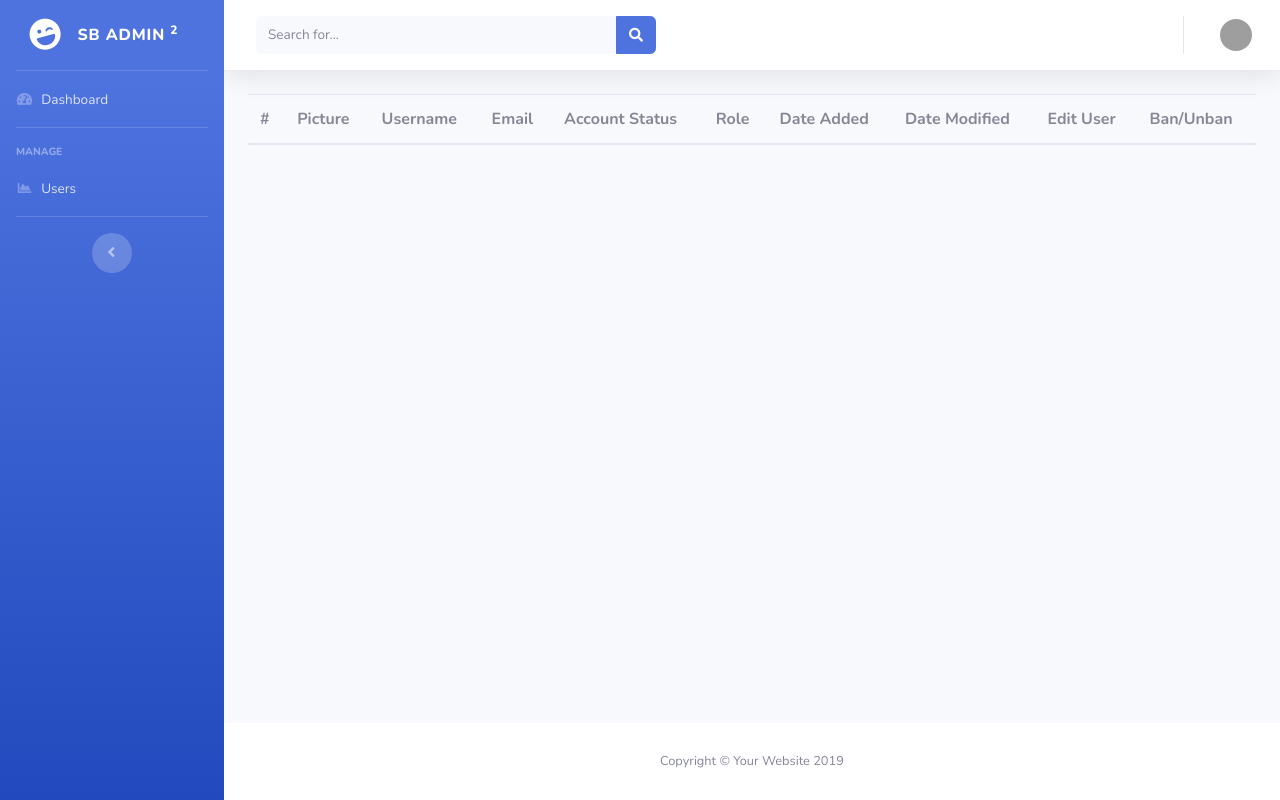
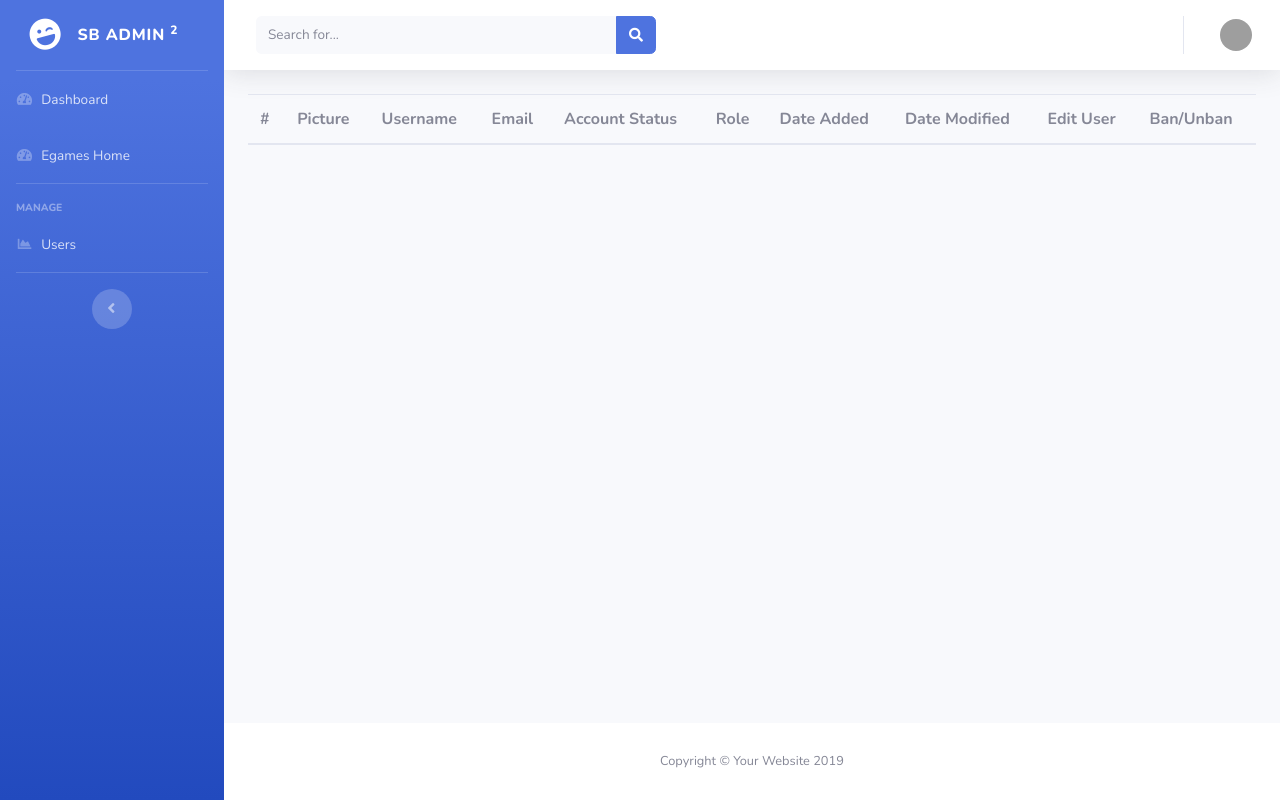
Before and after one commit to aleksa-stajcic/egames-project, a Laravel app: page /admin/users in a window 1280 px wide. Run offline with Laravel 8, Linux system fonts and the light colour scheme; the visitor is signed in with stand-in values (Sample User, id 1); data that the repository does not hold is empty; grey boxes are pictures that could not be loaded.

Commit message:
nav links

```diff
--- a/resources/views/shared/admin/sidebar.blade.php
+++ b/resources/views/shared/admin/sidebar.blade.php
@@ -20,6 +20,11 @@
         <a class="nav-link" href="{{ route('admin.index') }}">
           <i class="fas fa-fw fa-tachometer-alt"></i>
           <span>Dashboard</span></a>
+      </li>
+      <li class="nav-item">
+        <a class="nav-link" href="{{ route('home') }}">
+          <i class="fas fa-fw fa-tachometer-alt"></i>
+          <span>Egames Home</span></a>
       </li>
 
       <!-- Divider -->
--- a/resources/views/shared/nav.blade.php
+++ b/resources/views/shared/nav.blade.php
@@ -45,6 +45,9 @@
                                         </ul>
                                     </li>
                                 @endif
+                                @if (session('user')->RoleId != 4)
+                                    <li><a href="{{ route('posts.create') }}">New Post</a></li>
+                                @endif
                             @endif
 
                         </ul>
--- a/routes/web.php
+++ b/routes/web.php
@@ -56,12 +56,8 @@ Route::put('admin/users/{id}/ban', 'UsersController@update')->middleware('login:
 
 Route::get('posts', 'PostsController@index')->name('posts.index');
 Route::get('posts/create', 'PostsController@create')->name('posts.create')->middleware('login:1', 'role:admin,editor,moderator');
-Route::post('posts', 'PostsController@store')->name('posts.store')->middleware('login:1');
+Route::post('posts', 'PostsController@store')->name('posts.store')->middleware('login:1', 'role:admin,editor,moderator');
 Route::get('posts/{post}', 'PostsController@show')->name('posts.show');
-// Route::get('posts', 'PostController@index')->name('posts.index');
-// Route::get('posts', 'PostController@index')->name('posts.index');
-// Route::get('posts', 'PostController@index')->name('posts.index');
-
 
 Route::get('comments/{id}', 'CommentsController@get_comments');
 Route::post('comments', 'CommentsController@store')->middleware('login:1');
```
